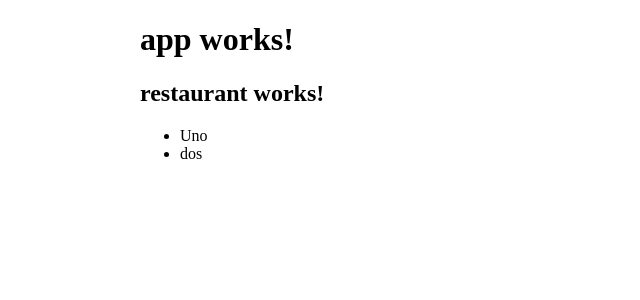
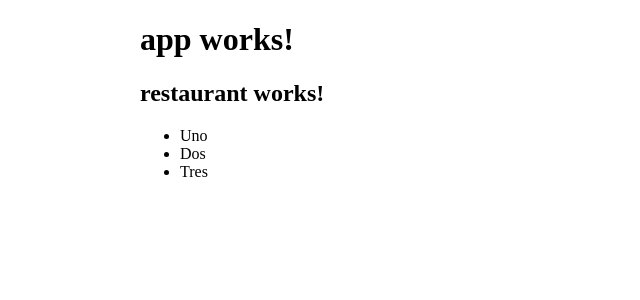
Before and after one commit to rojjas90/ng2-restaurant, an Angular app: page / in a window 1280 px wide. Shown: the top 300 px of the page, without its empty margins (0-640 px from the left). Built offline with nearby package versions, Linux system fonts and the light colour scheme.

Commit message:
We have linked services and component restaurant

```diff
--- a/src/app/restaurant/restaurant.component.ts
+++ b/src/app/restaurant/restaurant.component.ts
@@ -1,18 +1,21 @@
 import { Component, OnInit } from '@angular/core';
+import {  RestaurantService} from "./restaurant.service";
 
 @Component({
   selector: 'app-restaurant',
   templateUrl: './restaurant.component.html',
-  styleUrls: ['./restaurant.component.css']
+  styleUrls: ['./restaurant.component.css'],
+  providers: [RestaurantService]
 })
 export class RestaurantComponent implements OnInit {
 
   restaurants = [];
 
-  constructor() { }
+  constructor(private restaurantService: RestaurantService) { }
 
   ngOnInit() {
-    this.restaurants = ["Uno", "dos"];
+    // this.restaurants = ["Uno", "dos"];
+    this.restaurants = this.restaurantService.getRestaurants();
   }
 
 }
--- a/src/app/restaurant/restaurant.service.ts
+++ b/src/app/restaurant/restaurant.service.ts
@@ -0,0 +1,5 @@
+export class RestaurantService {
+  getRestaurants() {
+    return ['Uno', 'Dos', 'Tres'];
+  }
+}
```
